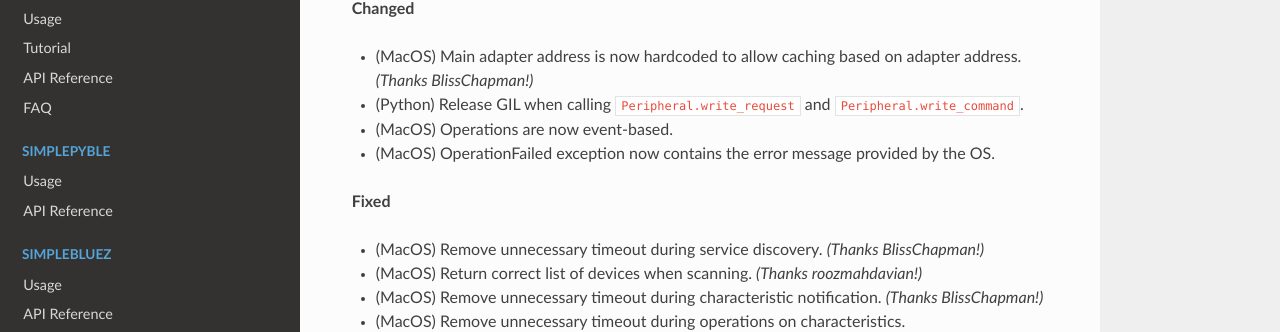
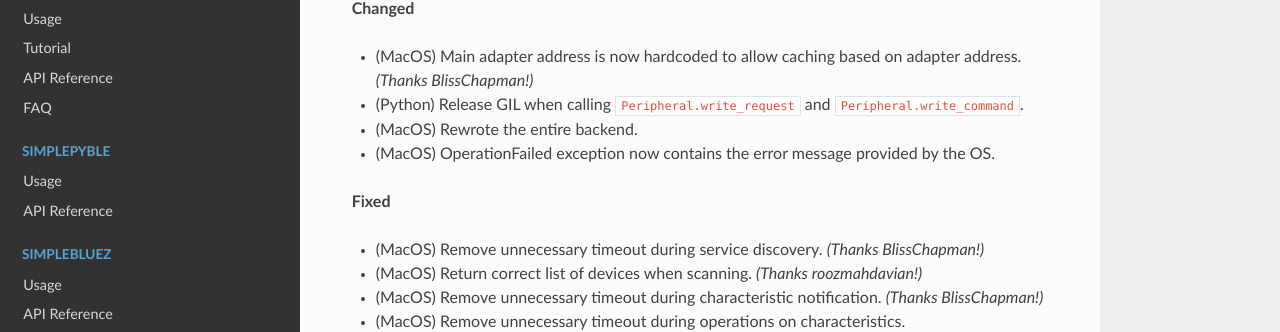
Before and after one commit to OpenBluetoothToolbox/SimpleBLE, a Sphinx documentation site: the page built from docs/changelog.rst, in a window 1280 px wide and 900 px high. Shown: the part 435-767 px from the top of the window. Built offline with Sphinx 7.4.7 and the Read the Docs theme 2.0.0, drawn with Linux system fonts in a browser that asks for light colours.

Commit message:
Stability improvements for MacOS event-based backend implementation. (#255)
* Added logs to notify procedure

* Fixed lockup issue, rethinking the rest

* WIP

* Migrated descriptors to new task structure

* Migrated characteristics to the new task structure

* Added mutex for BLE operations to guarantee only one operation is happening at any given time.

* Use a single task for characteristic operations.

* Use individual locks for characteristic operations.

* Moved connection procedure to a single task and lock

* Removed old error struct

* Fixed bug in notification-read data handling. More cleanup

* Bugfix

* Const

* didModifyService also stops current action

* Copy received NSError

* Rewrote the entire MacOS backend in ObjectiveCpp

* Added missing implementation

* Added debug info

* Debugged backend

```diff
--- a/docs/changelog.rst
+++ b/docs/changelog.rst
@@ -17,7 +17,7 @@
 
 - (MacOS) Main adapter address is now hardcoded to allow caching based on adapter address. *(Thanks BlissChapman!)*
 - (Python) Release GIL when calling ``Peripheral.write_request`` and ``Peripheral.write_command``.
-- (MacOS) Operations are now event-based.
+- (MacOS) Rewrote the entire backend.
 - (MacOS) OperationFailed exception now contains the error message provided by the OS.
 
 **Fixed**
```
Also changed, not shown: 2 other files.
